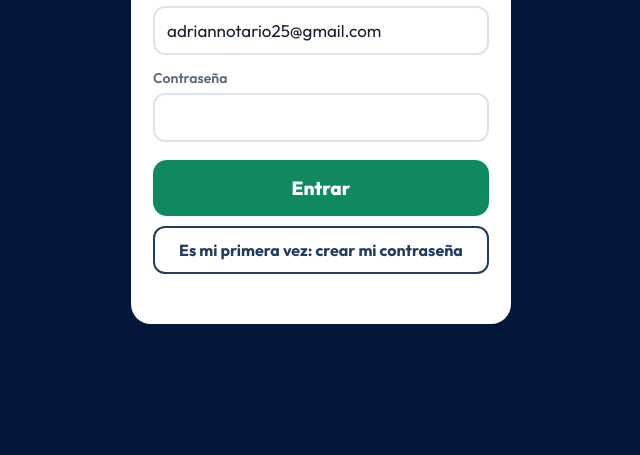
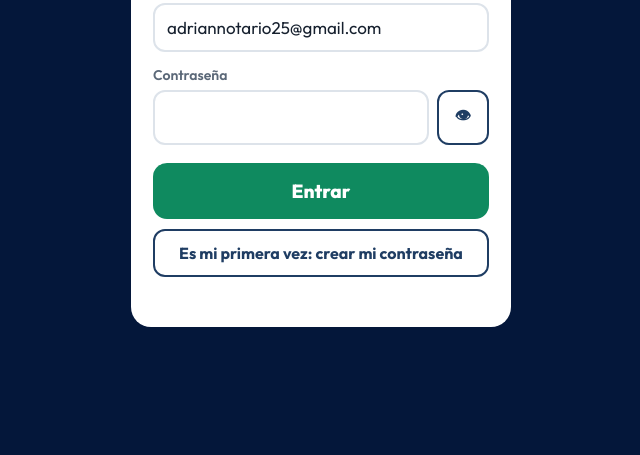
Before and after one commit to adriannotario25-cmyk/Control-Total, a plain HTML site: page index.html in a window 1280 px wide. Shown: the part 344-799 px from the top of the page, without its empty margins (319-959 px from the left). Drawn offline with nearby package versions, Linux system fonts and the light colour scheme.

Commit message:
Botón para ver la contraseña
Co-Authored-By: Claude Opus 5.5 <noreply@anthropic.com>
Claude-Session: https://claude.ai/code/session_01EZcSrRQ9NbK3zCixEfLgRk

```diff
--- a/index.html
+++ b/index.html
@@ -132,7 +132,7 @@ header.top{background:#04173a;padding-top:4px}
   <label class="lbl" for="lEmail">Correo</label>
   <input class="txt" id="lEmail" type="email" autocomplete="username" value="adriannotario25@gmail.com">
   <label class="lbl" for="lPass">Contraseña</label>
-  <input class="txt" id="lPass" type="password" autocomplete="current-password">
+  <div class="camp" style="margin-top:0"><input class="txt" id="lPass" type="password" autocomplete="current-password"><button class="btn claro" type="button" id="lVer" aria-label="Mostrar contraseña">👁</button></div>
   <button class="guardar i" type="button" id="lEntrar">Entrar</button>
   <button class="btn claro ancho" type="button" id="lCrear">Es mi primera vez: crear mi contraseña</button>
   <div class="err" id="lErr" aria-live="polite"></div>
@@ -427,6 +427,7 @@ header.top{background:#04173a;padding-top:4px}
   }
   document.getElementById('lEntrar').onclick = function () { entrar(false); };
   document.getElementById('lCrear').onclick = function () { entrar(true); };
+  document.getElementById('lVer').onclick = function () { var p = document.getElementById('lPass'), ver = p.type === 'password'; p.type = ver ? 'text' : 'password'; this.textContent = ver ? '🙈' : '👁'; this.setAttribute('aria-label', ver ? 'Ocultar contraseña' : 'Mostrar contraseña'); };
   sb.auth.getSession().then(function (r) { if (r.data.session) iniciar(r.data.session); else { document.getElementById('login').hidden = false; document.getElementById('cargando').style.display = 'none'; } });
   if ('serviceWorker' in navigator) navigator.serviceWorker.register('sw.js').catch(function () {});
 })();
```
